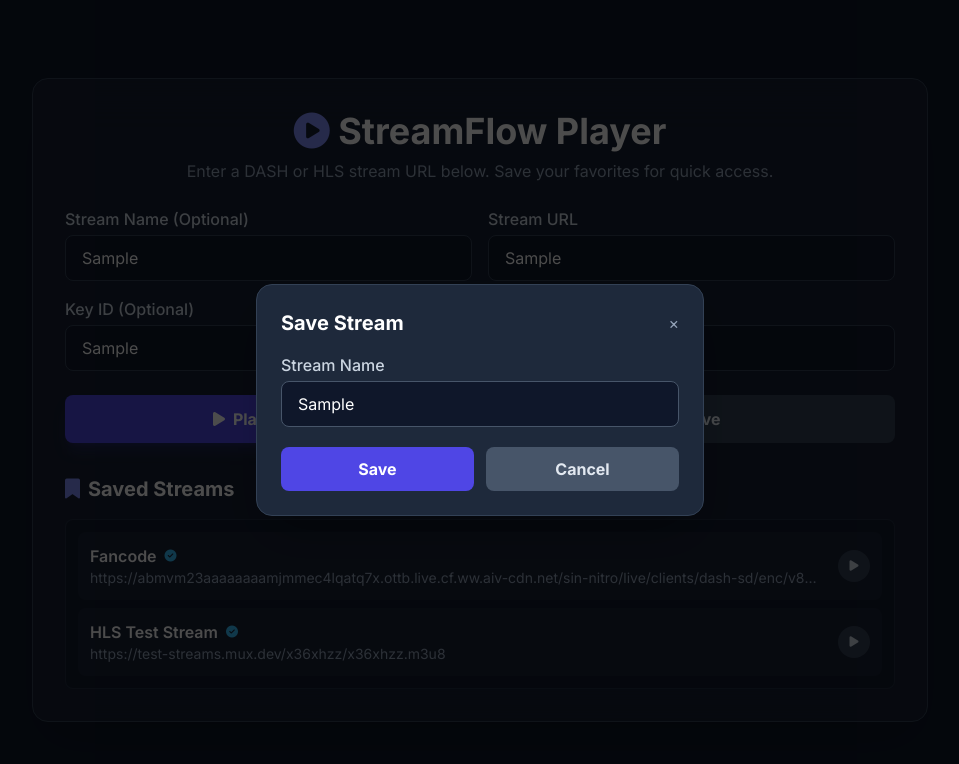
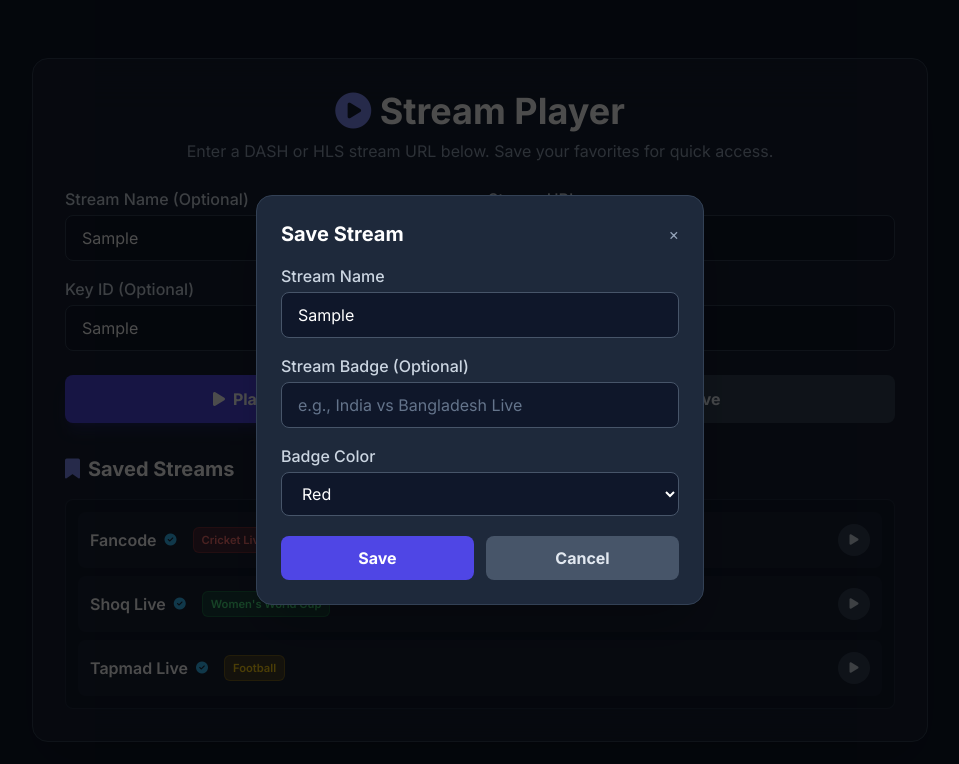
Before and after one commit to pentonic0/mpd, a plain HTML site: page index.html in a window 1280 px wide. Both pictures are taken after typing "Sample", "Sample", "Sample", "Sample" into the empty fields and a click on the button "Save". Shown: the whole page, without its empty margins (160-1119 px from the left). Drawn offline with nearby package versions, Linux system fonts and the light colour scheme.

Commit message:
Update index.html

```diff
--- a/index.html
+++ b/index.html
@@ -3,7 +3,7 @@
 
 <head>
   <meta charset="UTF-8">
-  <title>StreamFlow Player</title>
+  <title>Stream Player</title>
   <meta http-equiv="X-UA-Compatible" content="IE=edge">
   <meta name="viewport" content="width=device-width, initial-scale=1.0">
   <script src="https://cdn.tailwindcss.com"></script>
@@ -72,6 +72,50 @@
       opacity: 1;
       pointer-events: auto;
     }
+
+    /* Custom badge styles */
+    .stream-badge {
+      display: inline-block;
+      font-size: 0.7rem;
+      font-weight: 600;
+      padding: 0.2rem 0.5rem;
+      border-radius: 0.375rem;
+      margin-left: 0.5rem;
+      white-space: nowrap;
+      overflow: hidden;
+      text-overflow: ellipsis;
+      max-width: 150px;
+    }
+
+    .badge-red {
+      background-color: rgba(239, 68, 68, 0.2);
+      color: #f87171;
+      border: 1px solid rgba(239, 68, 68, 0.3);
+    }
+
+    .badge-blue {
+      background-color: rgba(59, 130, 246, 0.2);
+      color: #60a5fa;
+      border: 1px solid rgba(59, 130, 246, 0.3);
+    }
+
+    .badge-green {
+      background-color: rgba(34, 197, 94, 0.2);
+      color: #4ade80;
+      border: 1px solid rgba(34, 197, 94, 0.3);
+    }
+
+    .badge-purple {
+      background-color: rgba(168, 85, 247, 0.2);
+      color: #a855f7;
+      border: 1px solid rgba(168, 85, 247, 0.3);
+    }
+
+    .badge-yellow {
+      background-color: rgba(234, 179, 8, 0.2);
+      color: #facc15;
+      border: 1px solid rgba(234, 179, 8, 0.3);
+    }
   </style>
   <script>
     // Tailwind CSS dark mode configuration
@@ -97,7 +141,7 @@
       <!-- Header -->
       <div class="text-center mb-6">
         <h1 class="text-3xl md:text-4xl font-bold text-white mb-2">
-          <i class="fas fa-play-circle text-indigo-400"></i> StreamFlow Player
+          <i class="fas fa-play-circle text-indigo-400"></i> Stream Player
         </h1>
         <p class="text-slate-400">
           Enter a DASH or HLS stream URL below. Save your favorites for quick access.
@@ -139,7 +183,10 @@
       <div class="mt-8">
         <h3 class="text-xl font-bold text-white mb-4 flex items-center gap-2"><i class="fas fa-bookmark text-indigo-400"></i> Saved Streams</h3>
         <div class="max-h-64 overflow-y-auto bg-slate-900/50 rounded-lg p-3 space-y-2 border border-slate-700/50" id="streamsList">
-          <!-- Saved streams will appear here -->
+          <!-- Loading indicator -->
+          <div class="text-center text-slate-500 py-4">
+            <i class="fas fa-spinner fa-spin mr-2"></i>Loading streams...
+          </div>
         </div>
       </div>
 
@@ -165,6 +212,20 @@
         <label for="saveStreamName" class="font-medium text-slate-300 mb-1 block">Stream Name</label>
         <input type="text" id="saveStreamName" placeholder="Enter a name for this stream" class="w-full bg-slate-900 border border-slate-600 rounded-lg px-4 py-2.5 text-white placeholder-slate-500 focus:ring-2 focus:ring-indigo-500 focus:border-indigo-500 outline-none transition duration-200">
       </div>
+      <div class="mt-4">
+        <label for="saveStreamBadge" class="font-medium text-slate-300 mb-1 block">Stream Badge (Optional)</label>
+        <input type="text" id="saveStreamBadge" placeholder="e.g., India vs Bangladesh Live" class="w-full bg-slate-900 border border-slate-600 rounded-lg px-4 py-2.5 text-white placeholder-slate-500 focus:ring-2 focus:ring-indigo-500 focus:border-indigo-500 outline-none transition duration-200">
+      </div>
+      <div class="mt-4">
+        <label for="saveStreamBadgeColor" class="font-medium text-slate-300 mb-1 block">Badge Color</label>
+        <select id="saveStreamBadgeColor" class="w-full bg-slate-900 border border-slate-600 rounded-lg px-4 py-2.5 text-white focus:ring-2 focus:ring-indigo-500 focus:border-indigo-500 outline-none transition duration-200">
+          <option value="badge-red">Red</option>
+          <option value="badge-blue">Blue</option>
+          <option value="badge-green">Green</option>
+          <option value="badge-purple">Purple</option>
+          <option value="badge-yellow">Yellow</option>
+        </select>
+      </div>
       <div class="flex gap-3 mt-5">
         <button onclick="confirmSaveStream()" class="w-full bg-indigo-600 hover:bg-indigo-500 text-white font-bold py-2.5 px-4 rounded-lg transition duration-200">Save</button>
         <button class="w-full bg-slate-600 hover:bg-slate-500 text-slate-200 font-bold py-2.5 px-4 rounded-lg transition duration-200" onclick="closeSaveModal()">Cancel</button>
@@ -180,25 +241,30 @@
 
 
   <script type="text/javascript">
-    const predefinedStreams = [
-      {
-        name: "Fancode",
-        url: "https://abmvm23aaaaaaaamjmmec4lqatq7x.ottb.live.cf.ww.aiv-cdn.net/sin-nitro/live/clients/dash-sd/enc/v8g0dlo4z8/out/v1/946019f85dc64ae99ff9ce64a9727a62/cenc-sd.mpd",
-        keyId: "5689304538fa9f3bb3da99c939a2ad4f",
-        key: "6907c88ed8ebdd35a2fa80b9684715e1",
-        verified: true
-      },
-      {
-        name: "HLS Test Stream",
-        url: "https://test-streams.mux.dev/x36xhzz/x36xhzz.m3u8",
-        keyId: "",
-        key: "",
-        verified: true
-      }
-    ];
+  // URL to the external JSON file with predefined streams
+  const PREDEFINED_STREAMS_URL = 'https://raw.githubusercontent.com/pentonic0/mpd/refs/heads/main/link.json';
+
+  // Global variable to store predefined streams
+  let predefinedStreams = [];
 
   const saveModal = document.getElementById('saveModal');
   const backButton = document.getElementById('backButton');
+
+  // Function to fetch predefined streams from external JSON
+  async function fetchPredefinedStreams() {
+    try {
+      const response = await fetch(PREDEFINED_STREAMS_URL);
+      if (!response.ok) {
+        throw new Error(`HTTP error! status: ${response.status}`);
+      }
+      predefinedStreams = await response.json();
+      return predefinedStreams;
+    } catch (error) {
+      console.error('Error fetching streams:', error);
+      showToast('Failed to load streams', true);
+      return [];
+    }
+  }
 
   function waitForJWPlayer(callback) {
     if (typeof jwplayer === 'function') {
@@ -225,41 +291,90 @@
     }, 3000);
   }
 
-    function getSavedStreams() {
+  async function getSavedStreams() {
+    // Get streams from localStorage
     let streams = JSON.parse(localStorage.getItem('savedStreams') || '[]');
+
+    // If predefined streams haven't been loaded yet, fetch them
+    if (predefinedStreams.length === 0) {
+      await fetchPredefinedStreams();
+    }
+
+    // Add predefined streams that aren't already in the saved streams
     predefinedStreams.forEach(predefined => {
-            if (!streams.some(s => s.name === predefined.name)) {
+      // Check if predefined stream already exists in saved streams
+      const exists = streams.some(saved =>
+        saved.name === predefined.name &&
+        saved.url === predefined.url &&
+        saved.keyId === predefined.keyId &&
+        saved.key === predefined.key
+      );
+
+      if (!exists) {
         streams.push(predefined);
       }
     });
+
     return streams;
   }
 
-    function saveStream() {
+  async function saveStream() {
     const manifestUrl = document.getElementById("manifest").value;
     if (!manifestUrl) {
       showToast("Please enter a stream URL first", true);
       return;
     }
+
     const streamName = document.getElementById("streamName").value || `Stream ${new Date().toLocaleDateString()}`;
     document.getElementById('saveStreamName').value = streamName;
+
+    // Populate badge fields if they exist in the form
+    const keyId = document.getElementById("keyId").value;
+    const key = document.getElementById("key").value;
+
+    // FIX: Properly await the getSavedStreams function
+    const savedStreams = await getSavedStreams();
+    const existingStream = savedStreams.find(stream =>
+      stream.url === manifestUrl && stream.keyId === keyId && stream.key === key
+    );
+
+    if (existingStream) {
+      document.getElementById('saveStreamBadge').value = existingStream.badge || '';
+      document.getElementById('saveStreamBadgeColor').value = existingStream.badgeColor || 'badge-red';
+    } else {
+      document.getElementById('saveStreamBadge').value = '';
+      document.getElementById('saveStreamBadgeColor').value = 'badge-red';
+    }
+
     saveModal.classList.remove('hidden');
     saveModal.classList.add('flex');
   }
 
-    function confirmSaveStream() {
+  async function confirmSaveStream() {
     const streamName = document.getElementById('saveStreamName').value.trim();
     const manifestUrl = document.getElementById("manifest").value;
     const keyId = document.getElementById("keyId").value;
     const key = document.getElementById("key").value;
+    const badge = document.getElementById('saveStreamBadge').value.trim();
+    const badgeColor = document.getElementById('saveStreamBadgeColor').value;
 
     if (!streamName) {
       showToast("Please enter a stream name", true);
       return;
     }
 
-      const streamData = { name: streamName, url: manifestUrl, keyId, key, verified: false };
-      let savedStreams = getSavedStreams();
+    const streamData = {
+      name: streamName,
+      url: manifestUrl,
+      keyId,
+      key,
+      verified: false,
+      badge: badge,
+      badgeColor: badgeColor
+    };
+
+    // FIX: Properly await the getSavedStreams function
+    let savedStreams = await getSavedStreams();
     const existingIndex = savedStreams.findIndex(stream => stream.name === streamName);
 
     if (existingIndex !== -1) {
@@ -268,8 +383,12 @@
       savedStreams.push(streamData);
     }
 
-      localStorage.setItem('savedStreams', JSON.stringify(savedStreams));
-      loadSavedStreams();
+    // FIX: Only save user-added streams to localStorage, not predefined ones
+    const userStreams = savedStreams.filter(stream => !stream.verified);
+    localStorage.setItem('savedStreams', JSON.stringify(userStreams));
+
+    // Reload the streams list
+    await loadSavedStreams();
     closeSaveModal();
     showToast(`Stream "${streamName}" saved!`);
   }
@@ -279,9 +398,9 @@
     saveModal.classList.remove('flex');
   }
 
-    function loadSavedStreams() {
+  async function loadSavedStreams() {
     const streamsList = document.getElementById('streamsList');
-      let savedStreams = getSavedStreams();
+    let savedStreams = await getSavedStreams();
 
     if (savedStreams.length === 0) {
       streamsList.innerHTML = '<div class="text-center text-slate-500 py-4">No saved streams yet.</div>';
@@ -294,14 +413,18 @@
       return a.name.localeCompare(b.name);
     });
 
-      streamsList.innerHTML = savedStreams.map(stream => `
+    streamsList.innerHTML = savedStreams.map(stream => {
+      const badgeHtml = stream.badge ?
+        `<span class="stream-badge ${stream.badgeColor}">${stream.badge}</span>` : '';
+
+      return `
       <div class="flex items-center justify-between p-3 bg-slate-800/60 hover:bg-slate-700/80 rounded-lg transition duration-200 group">
         <div class="flex-1 overflow-hidden">
           <div class="font-semibold text-white truncate flex items-center gap-2">
             ${stream.name}
             ${stream.verified ? '<i class="fas fa-check-circle text-sky-400 text-xs" title="Verified Stream"></i>' : ''}
+            ${badgeHtml}
           </div>
-            <div class="text-sm text-slate-400 truncate">${stream.url}</div>
         </div>
         <div class="flex items-center gap-2 ml-4">
           <button class="w-8 h-8 flex items-center justify-center rounded-full bg-slate-700 text-slate-300 hover:bg-green-500 hover:text-white transition-all duration-200" onclick="playSavedStream('${stream.name}')" title="Play">
@@ -314,11 +437,11 @@
           ` : ''}
         </div>
       </div>
-      `).join('');
+    `}).join('');
   }
 
-    function playSavedStream(streamName) {
-      const savedStreams = getSavedStreams();
+  async function playSavedStream(streamName) {
+    const savedStreams = await getSavedStreams();
     const stream = savedStreams.find(s => s.name === streamName);
 
     if (stream) {
@@ -351,10 +474,15 @@
     jwplayer("player-container").setup(playerConfig);
   }
 
-    function deleteStream(streamName) {
-        let savedStreams = getSavedStreams().filter(stream => stream.name !== streamName && !stream.verified);
-        localStorage.setItem('savedStreams', JSON.stringify(savedStreams));
-        loadSavedStreams();
+  async function deleteStream(streamName) {
+    let savedStreams = await getSavedStreams();
+    savedStreams = savedStreams.filter(stream => stream.name !== streamName && !stream.verified);
+
+    // Only save user streams to localStorage
+    const userStreams = savedStreams.filter(stream => !stream.verified);
+    localStorage.setItem('savedStreams', JSON.stringify(userStreams));
+
+    await loadSavedStreams();
     showToast(`Stream "${streamName}" deleted`);
   }
 
@@ -401,7 +529,7 @@
 
   backButton.addEventListener('click', closePlayer);
 
-    document.addEventListener('DOMContentLoaded', () => {
+  document.addEventListener('DOMContentLoaded', async () => {
     const urlParams = new URLSearchParams(window.location.search);
     const fileUrl = urlParams.get('emmbed-url');
     const kid = urlParams.get('kid');
@@ -414,7 +542,8 @@
       playVideo();
     }
 
-      loadSavedStreams();
+    // Load saved streams (which will also fetch predefined streams)
+    await loadSavedStreams();
   });
 </script>
 </body>
```
Lines whose indentation alone changed are shown as unchanged.
